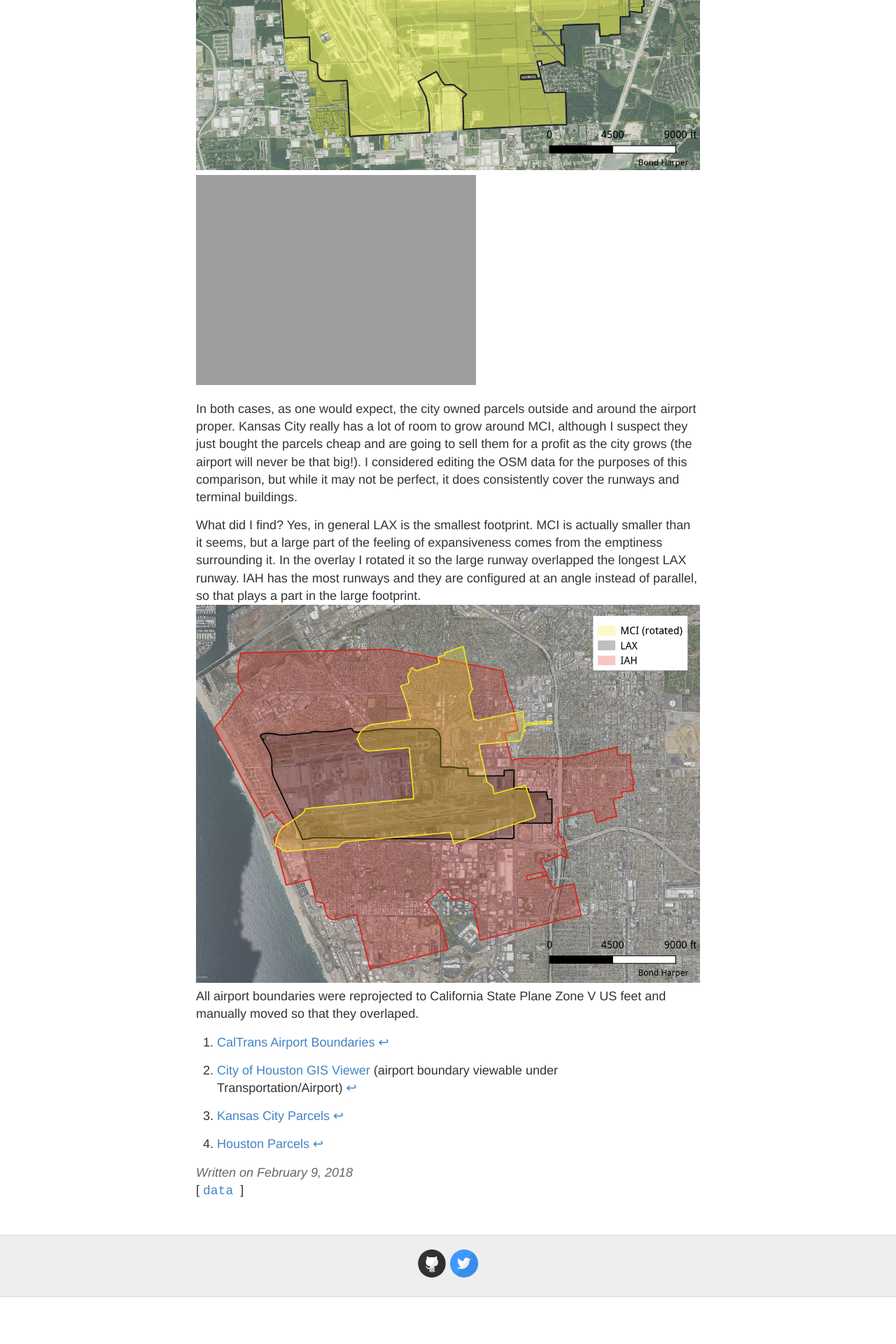
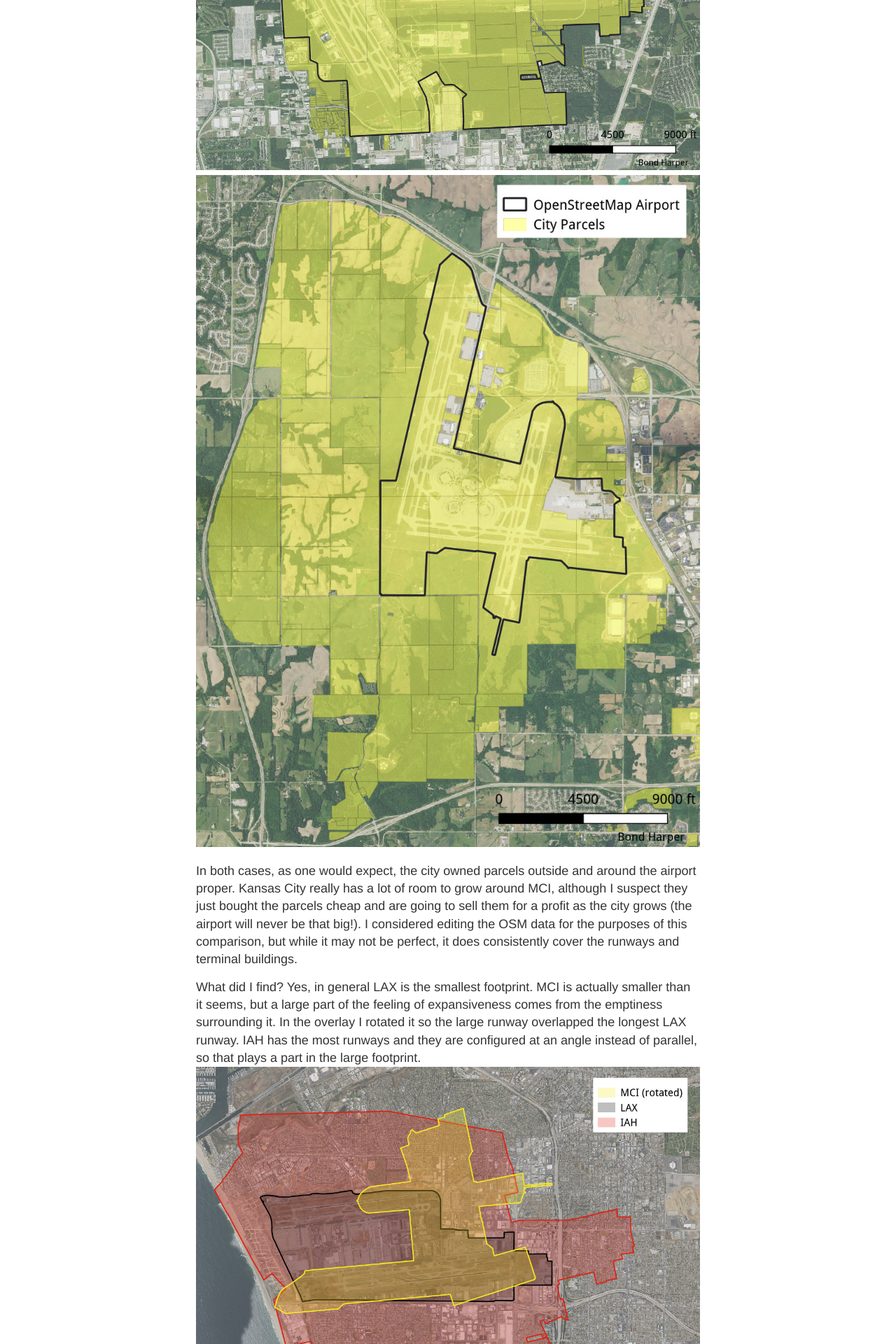
Before and after one commit to bondah/bondah.github.io, a Jekyll site: the page built from _posts/2018-02-09-AirportSize.md, in a window 1280 px wide. Shown: the part 1570-3490 px from the top of the page at 70% size. Built offline with Jekyll 4.4.1, drawn with Linux system fonts in a browser that asks for light colours; before the commit the page ends 3423 px from its top, so only the background shows below that.

Commit message:
image name

```diff
--- a/_posts/2018-02-09-AirportSize.md
+++ b/_posts/2018-02-09-AirportSize.md
@@ -13,7 +13,7 @@
 
 Texas and Missouri did not appear to have a similar resource. Oddly, most agencies seem to model airports as point files which seems inappropriate for infrastructure with such a large footprint. The City of Houston did have an airport boundary GIS file, but it was obviously inaccurate as part of the north runway wasn't inside the boundary [^2]. Both IAH and MCI are owned by their respective cities, so I did a comparison of city owned parcels to the OSM boundary [^3] [^4].
 ![Houston airport]({{ "/images/IAH.jpg" | absolute_url }})
-![Kansas City airport]({{ "/images/MCI.jpg" | absolute_url }})
+![Kansas City airport]({{ "/images/KCI.jpg" | absolute_url }})
 
 In both cases, as one would expect, the city owned parcels outside and around the airport proper. Kansas City really has a lot of room to grow around MCI, although I suspect they just bought the parcels cheap and are going to sell them for a profit as the city grows (the airport will never be that big!). I considered editing the OSM data for the purposes of this comparison, but while it may not be perfect, it does consistently cover the runways and terminal buildings.
 
```
